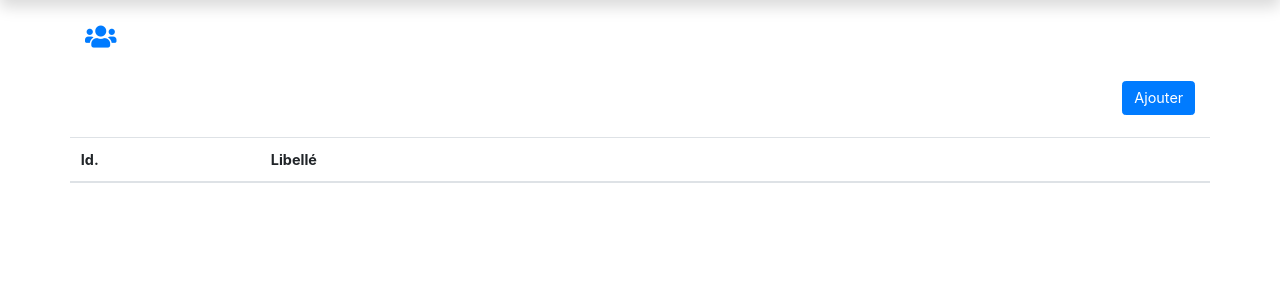
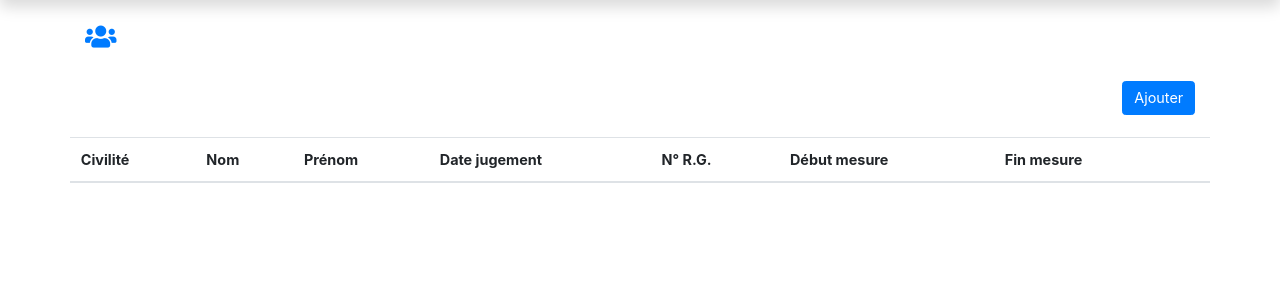
Before and after one commit to stophe72/locale, a Symfony app: template templates/majeur/index.html.twig in a window 1280 px wide. Shown: the part 50-350 px from the top of the page. Run offline with Twig, Linux system fonts and the light colour scheme; the template is opened without the code that fills it, so the values that code supplies are empty; some libraries are stand-ins or nearby versions.

Commit message:
20200404.1

```diff
--- a/src/Controller/MajeurController.php
+++ b/src/Controller/MajeurController.php
@@ -27,7 +27,7 @@ class MajeurController extends AbstractController
     /**
      * @Route("user/majeur/add", name="user_majeur_add")
      */
-    public function add(Request $request, MajeurRepository $majeurRepository)
+    public function add(Request $request)
     {
         $majeur = new MajeurEntity();
 
--- a/src/Entity/AdresseEntity.php
+++ b/src/Entity/AdresseEntity.php
@@ -21,7 +21,7 @@ class AdresseEntity extends BaseUserEntity
     private $adresse2;
 
     /**
-     * @ORM\Column(type="string", length=10)
+     * @ORM\Column(name="codePostal", type="string", length=10)
      */
     private $codePostal;
 
--- a/src/Entity/MajeurEntity.php
+++ b/src/Entity/MajeurEntity.php
@@ -11,7 +11,7 @@ use Doctrine\ORM\Mapping as ORM;
 class MajeurEntity extends BaseUserEntity
 {
     /**
-     * @ORM\Column(type="string", length=6)
+     * @ORM\Column(type="string", length=25)
      */
     private $civilite;
 
--- a/templates/majeur/index.html.twig
+++ b/templates/majeur/index.html.twig
@@ -13,26 +13,52 @@
     <div class="row">
         <table class="table table-striped">
             <thead>
-                <tr class="d-flex">
-                    <th class="col-sm-2">Id.</th>
-                    <th class="col-sm-6">Libellé</th>
-                    <th class="col-sm-4"></th>
+                <tr>
+                    <th>Civilité</th>
+                    <th>Nom</th>
+                    <th>Prénom</th>
+                    <th>Date jugement</th>
+                    <th>N° R.G.</th>
+                    <th>Début mesure</th>
+                    <th>Fin mesure</th>
+                    <th></th>
                 </tr>
             </thead>
+            <tbody>
             {% for majeur in majeurs %}
-                <tr class="d-flex">
-                    <td class="col-sm-2 align-middle">{{ majeur.id }}</td>
-                    <td class="col-sm-6 align-middle">{{ majeur.libelle }}</td>
-                    <td class="col-sm-4 text-right">
+                <tr>
+                    <td>{{ majeur.civilite }}</td>
+                    <td>{{ majeur.nom }}</td>
+                    <td>{{ majeur.prenom }}</td>
+                    <td>{{ majeur.dateJugement|date("d/m/Y") }}</td>
+                    <td>{{ majeur.numeroRG }}</td>
+                    <td>{{ majeur.debutMesure|date("d/m/Y") }}</td>
+                    <td>{{ majeur.finMesure|date("d/m/Y") }}</td>
+                    <td>
                         <a href="{{ path('user_majeur_edit', {'id': majeur.id}) }}" title="Détails du majeur" class="btn btn-outline-primary btn-sm mr-2">
-                            <i class="fa fa-pen"></i> Editer
+                            <i class="fa fa-info-circle"></i> Détails
                         </a>
-                        <a href="#" onclick='del_confirm({{ majeur.id }}, "{{ majeur.libelle }}")' type="button" class="btn btn-sm btn-outline-danger">
-                            <i class="fa fa-trash"></i> Supprimer
-                        </a>
+                        <div class="btn-group">
+                            <a class="btn btn-outline-primary btn-sm" href="{{ path("user_majeur_edit", {"id": majeur.id}) }}">
+                                <i class="fa fa-pen"></i> Editer
+                            </a>
+                            <button type="button" class="btn btn-outline-primary btn-sm dropdown-toggle dropdown-toggle-split" data-toggle="dropdown" aria-haspopup="true" aria-expanded="false">
+                                <span class="sr-only">Toggle Dropdown</span>
+                            </button>
+                            <div class="dropdown-menu">
+                                <a class="dropdown-item text-primary" href="{{ path('user_majeur_edit', {'id': majeur.id}) }}">
+                                    <i class="fa fa-copy"></i> Compte gestion
+                                </a>
+                                <div class="dropdown-divider"></div>
+                                <a class="dropdown-item text-danger" onclick='del_confirm({{ majeur.id }}, "\"{{ majeur.id }}\"{% if majeur is not null %} du {{ majeur.nom }}{% endif %}")' type="button">
+                                    <i class="fa fa-trash"></i> Supprimer
+                                </a>
+                            </div>
+                        </div>
                     </td>
                 </tr>
             {% endfor %}
+            </tbody>
         </table>
     </div>
 
```
Also changed, not shown: src/Controller/NoteDeFraisController.php (+5 -2 lines), src/Form/NoteDeFraisType.php (+16 -7 lines), templates/note_de_frais/index.html.twig (+5 -3 lines).
